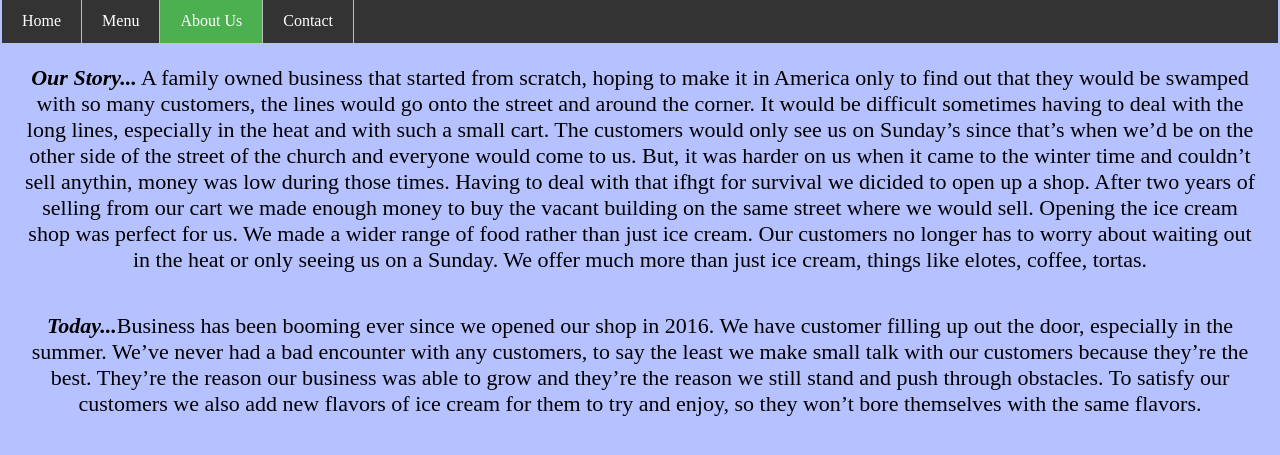
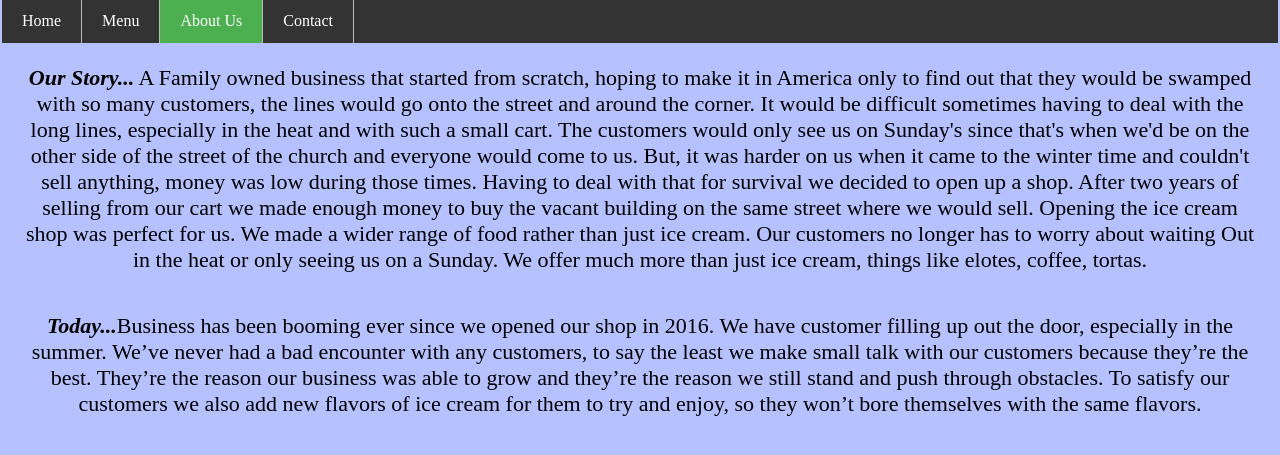
Before and after one commit to Tjason01/.github.io, a plain HTML site: page about-us.html in a window 1280 px wide. Shown: the part 303-758 px from the top of the page. Drawn offline with Linux system fonts and the light colour scheme; a web font is replaced by a local one.

Commit message:
Update about-us.html

```diff
--- a/about-us.html
+++ b/about-us.html
@@ -20,16 +20,15 @@
     </nav>
   </div>
   <div class="about-us">
-    <p><em><strong>Our Story...</strong></em> A family owned business that started from scratch,
+    <p><em><strong>Our Story...</strong></em> A Family owned business that started from scratch,
       hoping to make it in America only to find out that they would be swamped with so many customers,
       the lines would go onto the street and around the corner.
       It would be difficult sometimes having to deal with the long lines, especially in the heat and with such a small cart.
-      The customers would only see us on Sunday’s since that’s when we’d be on the other side of the street of the church and everyone would come to us.
-      But, it was harder on us when it came to the winter time and couldn’t sell anythin, money was low during those times. Having to deal with that ifhgt for survival we dicided to open up a shop.
+      The customers would only see us on Sunday's since that's when we'd be on the other side of the street of the church and everyone would come to us.
+      But, it was harder on us when it came to the winter time and couldn't sell anything, money was low during those times. Having to deal with that  for survival we decided to open up a shop.
       After two years of selling from our cart we made enough money to buy the vacant building on the same street where we would sell.
       Opening the ice cream shop was perfect for us. We made a wider range of food rather than just ice cream. Our customers no longer has to worry about waiting
-      out in the heat or only seeing us on a Sunday. We offer much more than just ice cream, things like elotes, coffee, tortas.</p>
-
+      Out in the heat or only seeing us on a Sunday. We offer much more than just ice cream, things like elotes, coffee, tortas.
       <p><em><strong>Today...</strong></em>Business has been booming ever since we opened our shop in 2016. We have customer filling up out the door,
         especially in the summer. We’ve never had a bad encounter with any customers, to say the least we make small talk with our customers because they’re the best.
         They’re the reason our business was able to grow and they’re the reason we still stand and push through obstacles.
```
